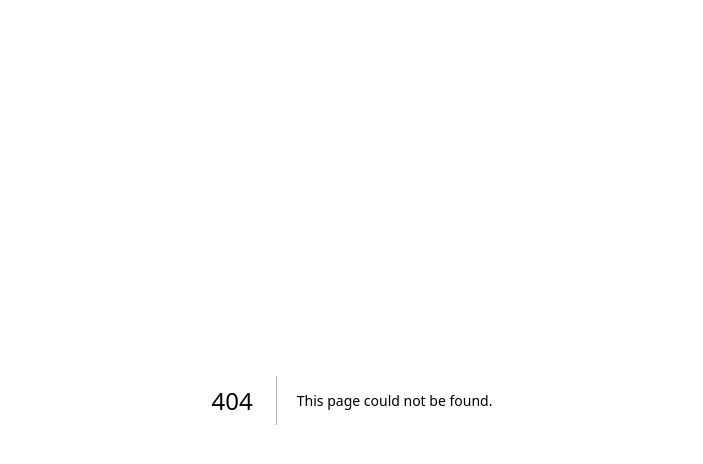
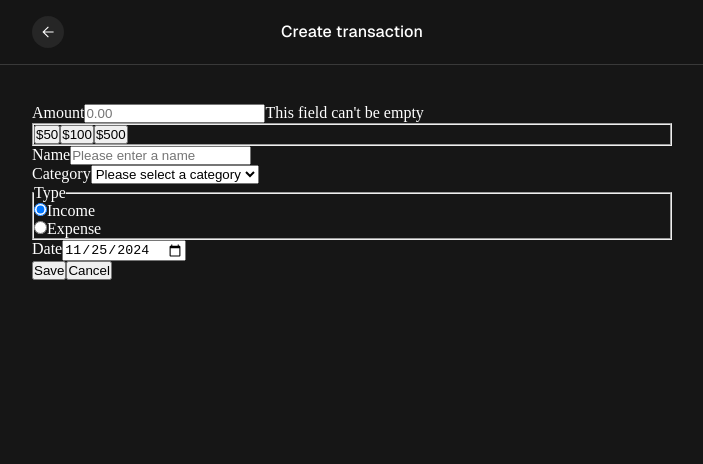
Before and after one commit to benjaminpfleghaar/mintly, a Next.js app: page /create in a window 1280 px wide. Before the commit this address had no page. Shown: the top 464 px of the page, without its empty margins (288-991 px from the left). Built offline with nearby package versions, Linux system fonts and the light colour scheme.

Commit message:
create html form structure

```diff
--- /dev/null
+++ b/app/create/page.tsx
@@ -0,0 +1,10 @@
+import { Metadata } from "next";
+import CreateTransactionPage from "@/components/page/CreateTransactionPage";
+
+export const metadata: Metadata = {
+	title: "Create transaction",
+};
+
+export default function CreateTransaction() {
+	return <CreateTransactionPage />;
+}
--- a/app/layout.tsx
+++ b/app/layout.tsx
@@ -3,7 +3,7 @@ import GlobalStyles from "@/styles/globals";
 import StyledComponentsRegistry from "@/lib/registry";
 
 export const metadata: Metadata = {
-	title: "Mintly",
+	title: "Transactions",
 	description: "Track, manage, and analyze your expenses and savings.",
 };
 
--- /dev/null
+++ b/components/layout/TransactionForm.tsx
@@ -0,0 +1,64 @@
+"use client";
+
+import { categories } from "@/data/categories";
+
+export default function TransactionForm() {
+	return (
+		<form>
+			<div className="form-section">
+				<label htmlFor="amount">Amount</label>
+				<input id="amount" type="text" name="amount" placeholder="0.00" />
+				<span className="error-message">This field can&apos;t be empty</span>
+			</div>
+			{/*---*/}
+			<fieldset className="form-section">
+				<button type="button">$50</button>
+				<button type="button">$100</button>
+				<button type="button">$500</button>
+			</fieldset>
+			{/*---*/}
+			<div className="form-section">
+				<label htmlFor="name">Name</label>
+				<input id="name" type="text" name="name" placeholder="Please enter a name" />
+			</div>
+			{/*---*/}
+			<div className="form-section">
+				<label htmlFor="category">Category</label>
+				<select name="category" id="category" defaultValue="Please select a category">
+					<option disabled>Please select a category</option>
+					{categories.map((category) => (
+						<option key={category} value={category}>
+							{category}
+						</option>
+					))}
+				</select>
+			</div>
+			{/*---*/}
+			<fieldset className="form-section">
+				<legend>Type</legend>
+				<div>
+					<label htmlFor="income">
+						<input id="income" type="radio" name="type" value="Income" defaultChecked />
+						Income
+					</label>
+				</div>
+				<div>
+					<label htmlFor="expense">
+						<input id="expense" type="radio" name="type" value="Expense" />
+						Expense
+					</label>
+				</div>
+			</fieldset>
+			{/*---*/}
+			<div className="form-section">
+				<label htmlFor="date">Date</label>
+				<input id="date" type="date" name="date" defaultValue="2024-11-25" />
+			</div>
+			{/*---*/}
+			<div className="form-actions">
+				<button type="submit">Save</button>
+				<button type="button">Cancel</button>
+			</div>
+		</form>
+	);
+}
--- /dev/null
+++ b/components/page/CreateTransactionPage.tsx
@@ -0,0 +1,34 @@
+"use client";
+
+import styled from "styled-components";
+import Header from "@/components/layout/Header";
+import { IconLinkProps } from "@/types/IconLinkProps";
+import TransactionForm from "@/components/layout/TransactionForm";
+
+export default function CreateTransactionPage() {
+	const iconOnLeftSide: IconLinkProps = {
+		icon: "Back",
+		label: "Back to transactions",
+		href: "/",
+	};
+
+	return (
+		<>
+			<Header title="Create transaction" iconOnLeftSide={iconOnLeftSide} />
+			<StyledMain>
+				<TransactionForm />
+			</StyledMain>
+		</>
+	);
+}
+
+const StyledMain = styled.main`
+	display: flex;
+	margin-inline: auto;
+	flex-direction: column;
+	gap: var(--spacing-24);
+	padding: var(--spacing-40) 0;
+	margin-top: var(--spacing-64);
+	width: min(640px, 100% - var(--spacing-32));
+	min-height: calc(100svh - var(--spacing-64));
+`;
--- a/components/page/TransactionsPage.tsx
+++ b/components/page/TransactionsPage.tsx
@@ -14,7 +14,7 @@ export default function TransactionsPage() {
 	const iconOnRightSide: IconLinkProps = {
 		icon: "Add",
 		label: "Add new transaction",
-		href: "/",
+		href: "/create",
 	};
 
 	return (
```
Also changed, not shown: assets/features/03_create-transaction/components.png.
